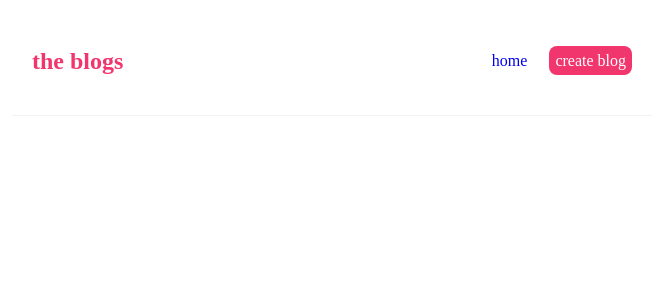
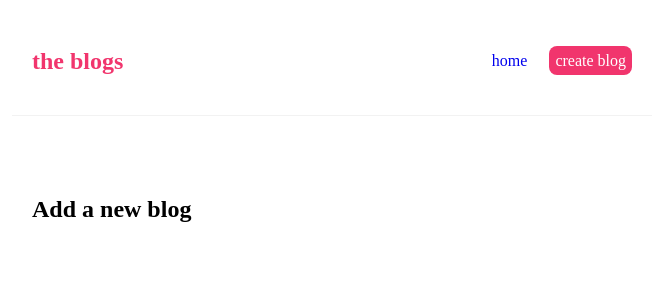
Before and after one commit to dev-olalekan/blogs, a React (Create React App) app: page /create in a window 1280 px wide. Shown: the top 300 px of the page, without its empty margins (308-971 px from the left). Built offline with nearby package versions, Linux system fonts and the light colour scheme.

Commit message:
adding Link from dom

```diff
--- a/src/App.js
+++ b/src/App.js
@@ -1,6 +1,7 @@
 import Navbar from "./Navbar";
 import Home from "./Home";
 import { BrowserRouter as Router, Route, Routes } from "react-router-dom";
+import Create from "./Create";
 
 function App() {
   return (
@@ -9,8 +10,9 @@
         <Navbar />
         <div className="content">
           {/* this will route to home */}
-          <Routes path="/">
+          <Routes>
             <Route path="/" element={<Home />} />
+            <Route path="/create" element={<Create />} />
           </Routes>
         </div>
       </div>
--- /dev/null
+++ b/src/Create.js
@@ -0,0 +1,9 @@
+const Create = () => {
+  return (
+    <div className="creates">
+      <h2>Add a new blog</h2>
+    </div>
+  );
+};
+
+export default Create;
--- a/src/Navbar.js
+++ b/src/Navbar.js
@@ -1,11 +1,13 @@
+import { Link } from "react-router-dom";
+
 const Navbar = () => {
   return (
     <nav className="navbar">
       <h1>the blogs</h1>
       <div className="links">
-        <a href="/">home</a>
-        <a
-          href="/create"
+        <Link to="/">home</Link>
+        <Link
+          to="/create"
           style={{
             color: "white",
             backgroundColor: "#f1356d",
@@ -13,7 +15,7 @@
           }}
         >
           create blog
-        </a>
+        </Link>
       </div>
     </nav>
   );
```
